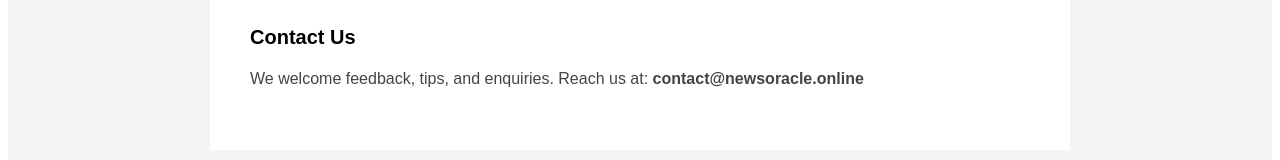
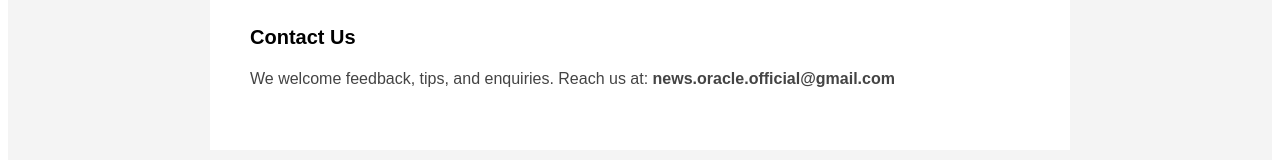
Before and after one commit to richmanempire001-cyber/newsoracle, a Next.js app: page /about in a window 1280 px wide. Shown: the part 933-1093 px from the top of the page. Built offline with nearby package versions, Linux system fonts and the light colour scheme.

Commit message:
Update about.js

```diff
--- a/pages/about.js
+++ b/pages/about.js
@@ -43,7 +43,7 @@ export default function About() {
             <p style={{ lineHeight: "1.8", color: "#444" }}>All content on NewsOracle is produced to the highest journalistic standards. We are committed to accuracy, fairness, and transparency in everything we publish.</p>
 
             <h2 style={{ fontSize: "20px", fontWeight: "700", margin: "24px 0 12px" }}>Contact Us</h2>
-            <p style={{ lineHeight: "1.8", color: "#444" }}>We welcome feedback, tips, and enquiries. Reach us at: <strong>contact@newsoracle.online</strong></p>
+            <p style={{ lineHeight: "1.8", color: "#444" }}>We welcome feedback, tips, and enquiries. Reach us at: <strong>news.oracle.official@gmail.com</strong></p>
           </div>
         </div>
 
```
